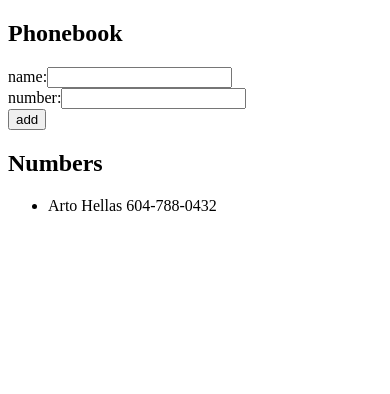
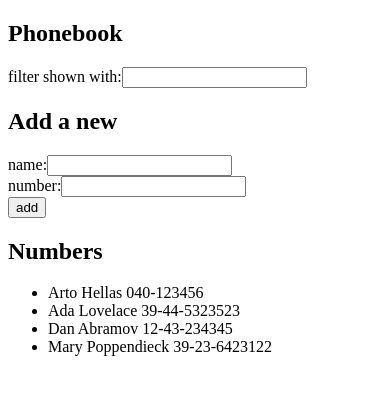
Before and after one commit to dryu99/full_stack_open, a React (Create React App) app in the folder part_2/phonebook/: page / in a window 390 px wide. Shown: the top 394 px of the page. Built offline with nearby package versions, Linux system fonts and the light colour scheme.

Commit message:
complete 'phonebook' exercise 2.9

```diff
--- a/part_2/phonebook/src/App.js
+++ b/part_2/phonebook/src/App.js
@@ -2,14 +2,27 @@
 import Person from './components/Person';
 
 const App = () => {
-  const [ persons, setPersons] = useState([
-    {
-      name: 'Arto Hellas',
-      number: '604-788-0432'
-    }
+
+  const [persons, setPersons] = useState([
+    { name: 'Arto Hellas', number: '040-123456' },
+    { name: 'Ada Lovelace', number: '39-44-5323523' },
+    { name: 'Dan Abramov', number: '12-43-234345' },
+    { name: 'Mary Poppendieck', number: '39-23-6423122' }
   ]);
+  const [filteredPersons, setFilteredPersons] = useState(persons);
   const [ newName, setNewName ] = useState('');
   const [ newNumber, setNewNumber ] = useState('');
+  const [ filterName, setFilterName ] = useState('');
+
+  const handleFilterNameChange = (event) => {
+    const newFilterName = event.target.value;
+    const newFilteredPersons = persons.filter(person =>
+      person.name.toLowerCase().includes(newFilterName.toLowerCase())
+    );
+
+    setFilteredPersons(newFilteredPersons);
+    setFilterName(newFilterName);
+  }
 
   const handleNameChange = (event) => {
     setNewName(event.target.value);
@@ -34,6 +47,9 @@
       }
 
       setPersons(persons.concat(newPerson));
+      if (newPerson.name.includes(filterName)) {
+        setFilteredPersons(filteredPersons.concat(newPerson));
+      }
       setNewName('');
       setNewNumber('');
     }
@@ -42,6 +58,12 @@
   return (
     <div>
       <h2>Phonebook</h2>
+      <div>
+        filter shown with:
+        <input value={filterName} onChange={handleFilterNameChange}/>
+      </div>
+
+      <h2>Add a new</h2>
       <form onSubmit={addPerson}>
         <div>
           name:
@@ -55,9 +77,10 @@
           <button type="submit">add</button>
         </div>
       </form>
+
       <h2>Numbers</h2>
       <ul>
-        {persons.map(person =>
+        {filteredPersons.map(person =>
           <Person key={person.name} person={person}/>
         )}
       </ul>
```
